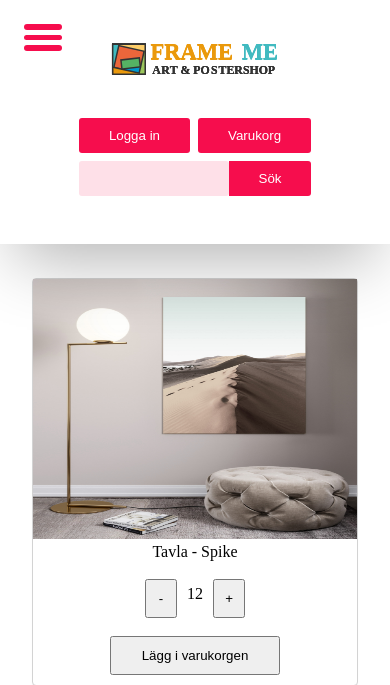
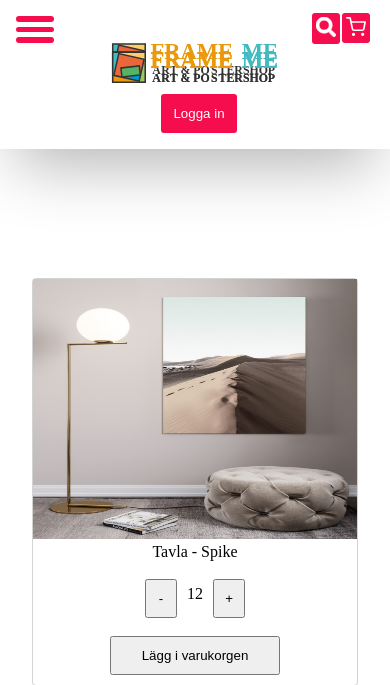
Before and after one commit to Dmitrijv/fend19-frontendproject-shop, a PHP site: page / in a window 390 px wide. Shown: the top 685 px of the page. Run offline with PHP 8.4, Linux system fonts and the light colour scheme; data comes from the database, SQL or seed files in the repository.

Commit message:
changed buttons in header to be responsive

```diff
--- a/css/style.css
+++ b/css/style.css
@@ -17,12 +17,19 @@ img {
 }
 
 .logo {
+  margin-top: 0.5em;
   background: url("../../img/product/svg/Logo.svg") no-repeat center center;
   -ms-flex-item-align: center;
       -ms-grid-row-align: center;
       align-self: center;
   width: 170px;
   height: 70px;
+}
+
+@media (min-width: 800px) {
+  .logo {
+    margin-top: 0;
+  }
 }
 
 * {
@@ -52,7 +59,7 @@ button {
   background-color: white;
   -webkit-box-shadow: 0px 31px 65px -16px rgba(0, 0, 0, 0.3);
           box-shadow: 0px 31px 65px -16px rgba(0, 0, 0, 0.3);
-  padding: 1.5em 1em 1.5em 1em;
+  padding: 1em 1em 1em 1em;
   display: -webkit-box;
   display: -ms-flexbox;
   display: flex;
@@ -84,9 +91,6 @@ button {
   border: none;
   border-radius: 3px;
   color: white;
-}
-
-.main__header__btn:nth-child(2) {
   margin-left: 8px;
 }
 
@@ -96,7 +100,6 @@ button {
 }
 
 .main__header__search {
-  margin-top: 8px;
   display: -webkit-box;
   display: -ms-flexbox;
   display: flex;
@@ -105,14 +108,15 @@ button {
           justify-content: center;
 }
 
-.main__header__search .search-btn {
-  margin: unset;
-  border-top-left-radius: 0;
-  border-bottom-left-radius: 0;
+.main__header__search--input {
+  width: 150px;
+  display: none;
 }
 
-.main__header__search--input {
-  width: 150px;
+@media (min-width: 800px) {
+  .main__header__search--input {
+    display: block;
+  }
 }
 
 @media (min-width: 800px) {
@@ -147,12 +151,12 @@ button {
   -webkit-box-align: center;
       -ms-flex-align: center;
           align-items: center;
-  margin-top: 1.5em;
-  margin-bottom: 1.5em;
 }
 
 @media (min-width: 800px) {
   .nav {
+    margin-top: 1.5em;
+    margin-bottom: 1.5em;
     margin-top: 0;
     margin-bottom: 0;
     width: 100%;
@@ -179,7 +183,7 @@ button {
 
 .hamburger__bar-wrapper {
   position: fixed;
-  margin: 1.5em;
+  margin: 1em;
   display: -webkit-box;
   display: -ms-flexbox;
   display: flex;
@@ -251,6 +255,65 @@ button {
 
 .hamburger__bar-wrapper.active span:nth-child(3) {
   background: rgba(0, 0, 0, 0);
+}
+
+.desktop-text {
+  margin: 0;
+  display: none;
+}
+
+@media (min-width: 800px) {
+  .desktop-text {
+    display: inherit;
+  }
+}
+
+.img-mobile {
+  max-width: 20px;
+  max-height: 20px;
+}
+
+@media (min-width: 800px) {
+  .img-mobile {
+    display: none;
+  }
+}
+
+.login-btn {
+  padding: 12px;
+}
+
+.search-btn,
+.cart-btn {
+  padding: 4px;
+  margin-top: 1em;
+  margin-right: 1.5em;
+  position: absolute;
+  top: 0;
+  right: 0;
+}
+
+@media (min-width: 800px) {
+  .search-btn,
+  .cart-btn {
+    position: inherit;
+    margin-top: 8px;
+    padding: 12px;
+  }
+}
+
+.search-btn {
+  right: 30px;
+}
+
+@media (min-width: 800px) {
+  .search-btn {
+    position: inherit;
+    margin-top: 0;
+    margin-left: 0;
+    border-top-left-radius: 0;
+    border-bottom-left-radius: 0;
+  }
 }
 
 .content {
--- a/header.php
+++ b/header.php
@@ -20,10 +20,10 @@
         <div class="logo"><img class="logo" src="img/svg/Logo.svg" alt="Logo Image"></div>
         <nav class="nav">
             <div class="nav__item">
-                <button class="main__header__btn login-btn"><a href="">Logga in</a></button><button class="main__header__btn cart-btn"><a href="">Varukorg</a></button>
+                <button class="main__header__btn login-btn"><a href="">Logga in</a></button><button class="main__header__btn cart-btn"><a href=""><img class="img-mobile" src="./img/svg/cart-mob.svg" alt=""><p class="desktop-text">Varukorg</p></a></button>
             </div>
             <div class="nav__item main__header__search">
-                <input class="main__header__search--input" type="text"><button class="main__header__btn search-btn">Sök</button>
+                <input class="main__header__search--input" type="text"><button class="main__header__btn search-btn"><img class="img-mobile" src="./img/svg/search-mob.svg" alt=""><p class="desktop-text">Sök</p></button>
             </div>
         </nav>
     </header>
--- a/sass/layout/_header.scss
+++ b/sass/layout/_header.scss
@@ -3,7 +3,7 @@
   width: 100%;
   background-color: white;
   box-shadow: 0px 31px 65px -16px rgba(0, 0, 0, 0.3);
-  padding: 1.5em 1em 1.5em 1em;
+  padding: 1em 1em 1em 1em;
   display: flex;
   flex-direction: column;
   justify-content: center;
@@ -12,7 +12,7 @@
     text-align: center;
     margin-bottom: -10px;
 
-    @media screen and (min-width:800px) {
+    @media screen and (min-width: 800px) {
       margin: 0;
       white-space: nowrap;
       margin-left: 10px;
@@ -26,10 +26,7 @@
     border: none;
     border-radius: 3px;
     color: white;
-
-    &:nth-child(2) {
-      margin-left: 8px;
-    }
+    margin-left: 8px;
 
     a {
       color: white;
@@ -38,28 +35,22 @@
   }
 
   &__search {
-    margin-top: 8px;
     display: flex;
     justify-content: center;
 
-    .search-btn {
-      // margin: 0;
-      margin: unset;
-      border-top-left-radius: 0;
-      border-bottom-left-radius: 0;
-    }
-
     &--input {
       width: 150px;
+      display: none;
+      @media (min-width: 800px) {
+        display: block;
+      }
     }
 
     @media (min-width: 800px) {
       margin-top: 0;
-
       input {
         min-width: 260px;
       }
-
     }
   }
 
@@ -73,10 +64,10 @@
   display: flex;
   flex-direction: column;
   align-items: center;
-  margin-top: 1.5em;
-  margin-bottom: 1.5em;
 
   @media (min-width: 800px) {
+    margin-top: 1.5em;
+    margin-bottom: 1.5em;
     margin-top: 0;
     margin-bottom: 0;
     width: 100%;
@@ -96,7 +87,7 @@
 
 .hamburger__bar-wrapper {
   position: fixed;
-  margin: 1.5em;
+  margin: 1em;
   display: flex;
   height: 2em;
   place-content: center space-evenly;
@@ -150,3 +141,44 @@
     background: rgba($color: #000000, $alpha: 0);
   }
 }
+.desktop-text {
+  margin: 0;
+  display: none;
+  @media (min-width: 800px) {
+    display: inherit;
+  }
+}
+.img-mobile {
+  max-width: 20px;
+  max-height: 20px;
+  @media (min-width: 800px) {
+    display: none;
+  }
+}
+.login-btn {
+  padding: 12px;
+}
+.search-btn,
+.cart-btn {
+    padding: 4px;
+  margin-top: 1em;
+  margin-right: 1.5em;
+  position: absolute;
+  top: 0;
+  right: 0;
+  @media (min-width: 800px) {
+    position: inherit;
+    margin-top: 8px;
+    padding: 12px;
+  }
+}
+.search-btn {
+  right: 30px;
+  @media (min-width: 800px) {
+    position: inherit;
+    margin-top: 0;
+    margin-left: 0;
+    border-top-left-radius: 0;
+    border-bottom-left-radius: 0;
+  }
+}
--- a/sass/layout/_main.scss
+++ b/sass/layout/_main.scss
@@ -9,10 +9,14 @@ body {
     object-fit: fill;
   }
   .logo {
+    margin-top: 0.5em;
     background: url("../../img/product/svg/Logo.svg") no-repeat center center;
     align-self: center;
     width: 170px;
     height: 70px;
+    @media (min-width: 800px) {
+        margin-top: 0;
+    }
   }
   * {
     box-sizing: border-box;
```
Also changed, not shown: img/svg/cart-mob.svg (added), img/svg/search-mob.svg (added), 1 other file.
